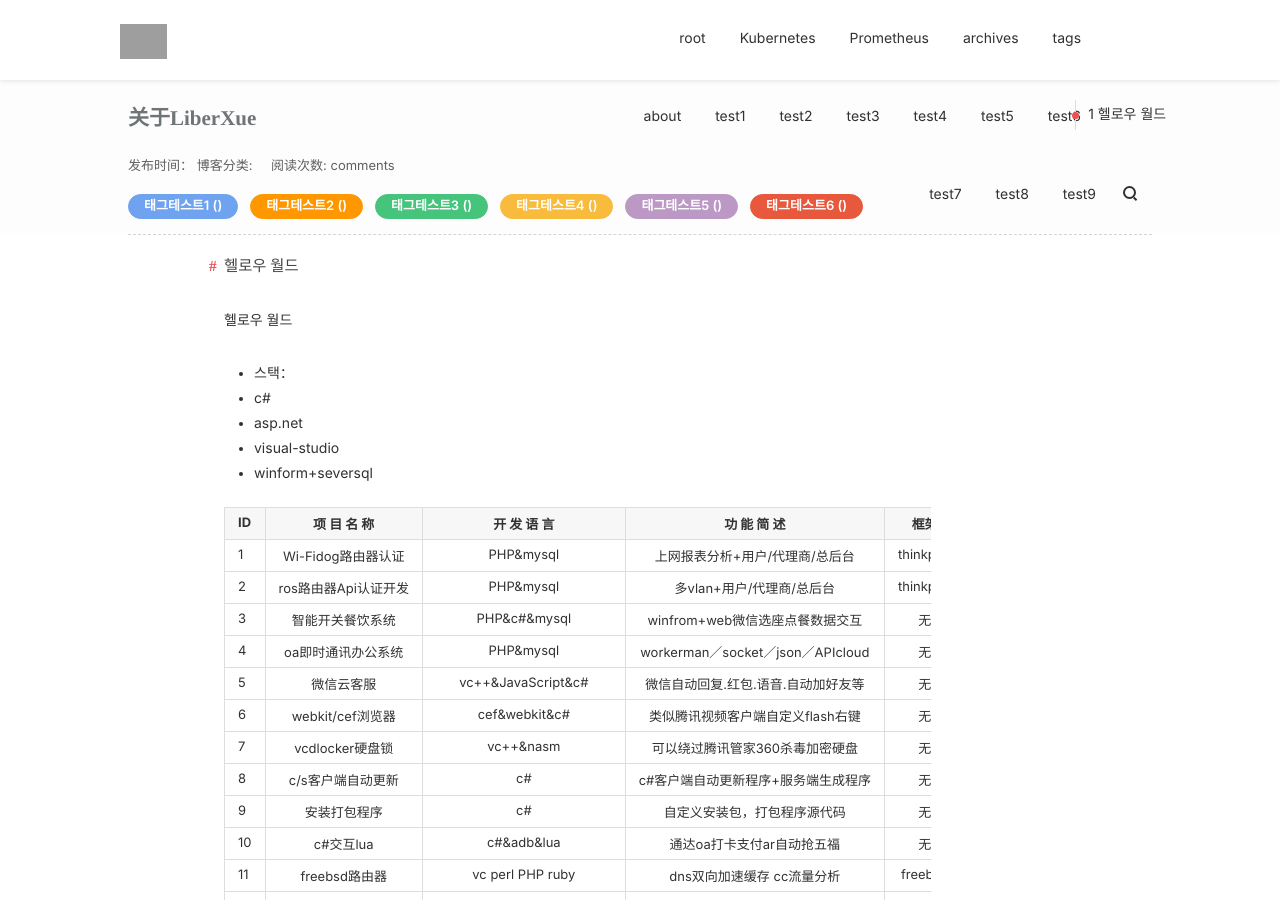
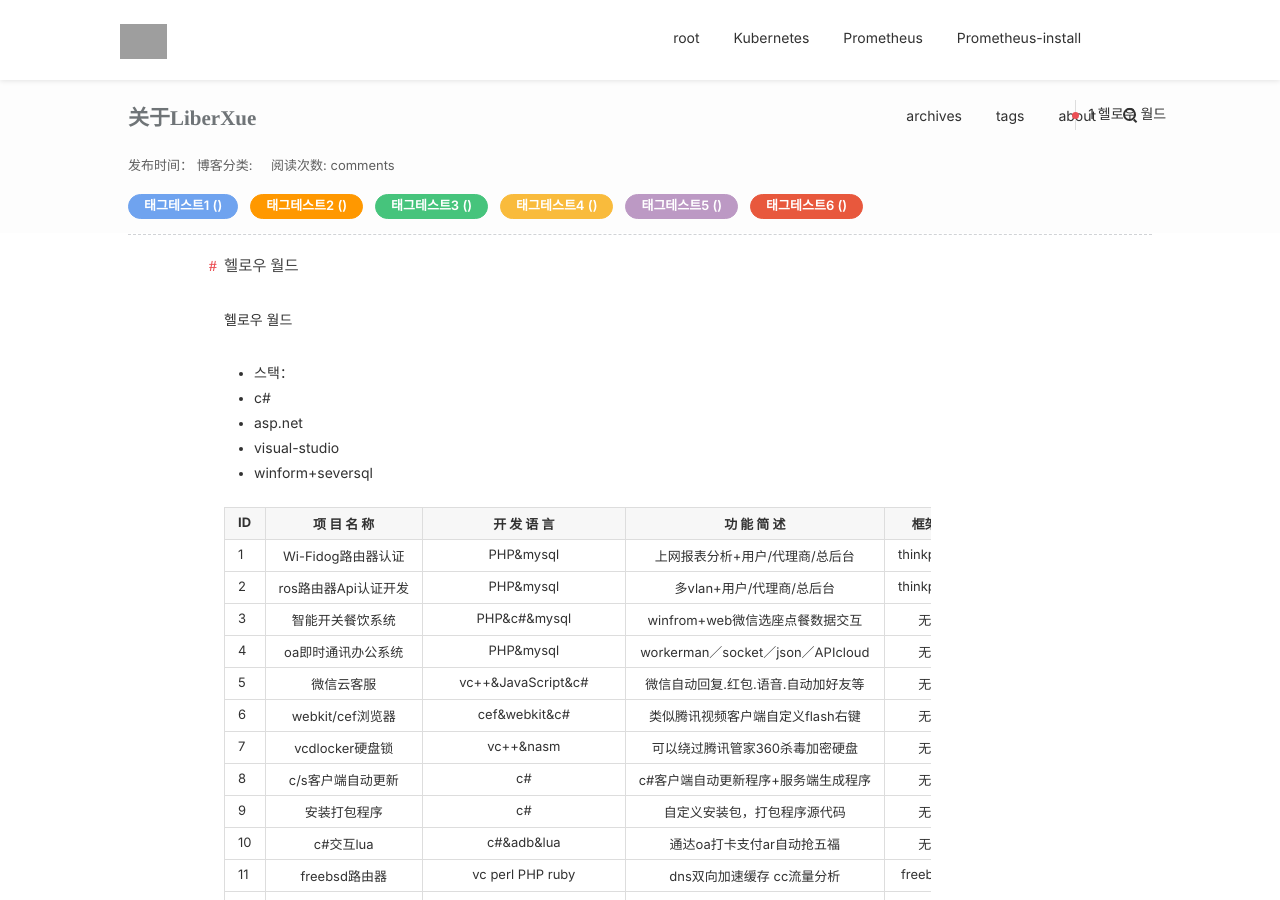
Before and after one commit to maleficush/maleficush.github.io, a Jekyll site: the page built from about.md, in a window 1280 px wide and 900 px high. Built offline with Jekyll 4.4.1, drawn with Linux system fonts in a browser that asks for light colours; nearby versions of some CDN libraries; comment, search, counter and statistics services are not loaded; grey boxes are pictures that could not be loaded.

Commit message:
menu test

```diff
--- a/_config.yml
+++ b/_config.yml
@@ -20,6 +20,9 @@
   - name:         Prometheus
     url:          /prometheus
     external:     true
+  - name:         Prometheus-install
+    url:          /prometheus-setup
+    external:     false
   - name:         archives
     url:          /archives
     external:     false
@@ -29,33 +32,8 @@
   - name:         about
     url:          /about
     external:     false
-  - name:         test1
-    url:          /test1
-    external:     false
-  - name:         test2
-    url:          /test3
-    external:     false
-  - name:         test3
-    url:          /test3
-    external:     false
-  - name:         test4
-    url:          /test4
-    external:     false
-  - name:         test5
-    url:          /test5
-    external:     false
-  - name:         test6
-    url:          /test6
-    external:     false
-  - name:         test7
-    url:          /test7
-    external:     false
-  - name:         test8
-    url:          /test8
-    external:     false
-  - name:         test9
-    url:          /test9
-    external:     false
+
+
 # ------------ CONFIGURABLE END ------------
 
 #permalink:        /:categories/:title.html
```
